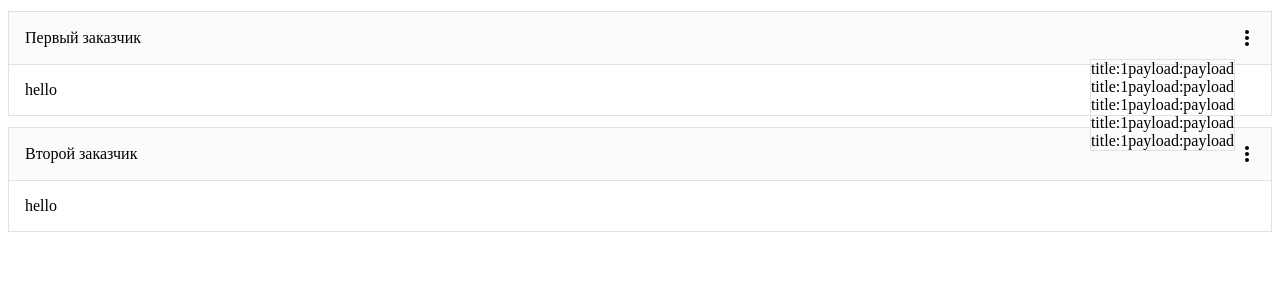
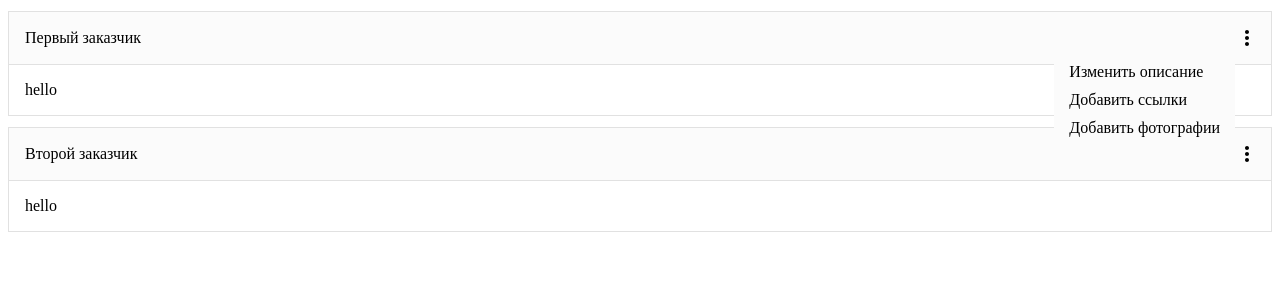
Before and after one commit to YatmanovEE/ERP-TS, a React (Create React App) app in the folder client/: page / in a window 1280 px wide. Both pictures are taken after a click on the element 1245 px from the left and 38 px from the top of the page. Shown: the top 300 px of the page. Built offline with nearby package versions, Linux system fonts and the light colour scheme.

Commit message:
Upadeted CardInfo(CI) components, adding new CardInfoMenu(CIM) component CI->CIM

```diff
--- a/client/src/componentns/CardInfo.tsx
+++ b/client/src/componentns/CardInfo.tsx
@@ -1,51 +1,12 @@
-import { useState } from 'react';
-import React from 'react';
+import React, { useState } from 'react';
 import { FunctionComponent } from 'react';
 import { createUseStyles } from 'react-jss';
 import { createClassName } from '../modules/join';
 import { ToolTipWrapper } from './ToolTipWrapper';
 import { MoreVert } from '@material-ui/icons';
-import { connect, useDispatch, useSelector } from 'react-redux';
-import { toogleMenu } from './../redux/actions/cardInfo';
-import { IRootReducer } from './../redux/stores/rootStore';
-
-interface ICardInfo__Props {
-	title: string;
-	children: JSX.Element;
-}
-
-enum BB {
-	BORDER = '1px solid #E1E1E1',
-	BACKGROUND_COLOR = '#FBFBFB',
-}
-
-interface ITestArr {
-	title: string;
-	payload: string;
-}
-
-let testArr: ITestArr[] = [
-	{
-		title: '1',
-		payload: 'payload',
-	},
-	{
-		title: '1',
-		payload: 'payload',
-	},
-	{
-		title: '1',
-		payload: 'payload',
-	},
-	{
-		title: '1',
-		payload: 'payload',
-	},
-	{
-		title: '1',
-		payload: 'payload',
-	},
-];
+import { connect } from 'react-redux';
+import CardInfoMenu from './CardInfoMenu';
+import { ITheme } from '..';
 
 const style = createUseStyles((theme: ITheme) => ({
 	wrapper: {
@@ -77,17 +38,18 @@ const style = createUseStyles((theme: ITheme) => ({
 		},
 	},
 }));
+
+interface ICardInfo__Props {
+	title: string;
+	children: JSX.Element;
+}
+
 const CardInfo: FunctionComponent<ICardInfo__Props> = (props) => {
-	// const [tooltipState, setTooltipState] = useState(false);
-	const dispatch = useDispatch();
-	const toolTipState = useSelector(
-		(state: IRootReducer) => state.card.id === props.title && state.card.status
-	);
-
 	const className = style();
+	const [toolTipState, setToolTipState] = useState(false);
 	let join = createClassName(className);
 	const menuHandler = (ref?: React.RefObject<Element>) => {
-		dispatch(toogleMenu({ id: props.title, status: !toolTipState }));
+		setToolTipState(!toolTipState);
 	};
 	const node = React.useRef<HTMLDivElement>(null);
 	return (
@@ -103,16 +65,7 @@ const CardInfo: FunctionComponent<ICardInfo__Props> = (props) => {
 					<MoreVert></MoreVert>
 					{toolTipState && (
 						<ToolTipWrapper refNode={node}>
-							<div className={className.wrapper}>
-								{testArr.map((testNode, key) => {
-									return (
-										<div key={testNode.title + key}>
-											title:{testNode.title}
-											payload:{testNode.payload}
-										</div>
-									);
-								})}
-							</div>
+							<CardInfoMenu></CardInfoMenu>
 						</ToolTipWrapper>
 					)}
 				</div>
--- /dev/null
+++ b/client/src/componentns/CardInfoMenu.tsx
@@ -0,0 +1,40 @@
+import { FunctionComponent } from 'react';
+import { connect } from 'react-redux';
+import { createUseStyles } from 'react-jss';
+import { createClassName } from '../modules/join';
+import { ITheme } from '..';
+
+const style = createUseStyles((theme: ITheme) => ({
+	wrapper: {
+		display: 'flex',
+		flexDirection: 'column',
+		background: theme.backgroundColor,
+		boxShadow: theme.boxShadow,
+		padding: '10px',
+		'&>span': {
+			whiteSpace: 'nowrap',
+			padding: '5px',
+		},
+	},
+}));
+
+let cardInfoMenu: string[] = [
+	'Изменить описание',
+	'Добавить ссылки',
+	'Добавить фотографии',
+];
+
+const CardInfoMenu: FunctionComponent = () => {
+	let className = style();
+	let join = createClassName(className);
+
+	return (
+		<div className={join('wrapper')}>
+			{cardInfoMenu.map((menuItem, key) => (
+				<span key={menuItem + key}>{menuItem}</span>
+			))}
+		</div>
+	);
+};
+
+export default connect(null, null)(CardInfoMenu);
```
